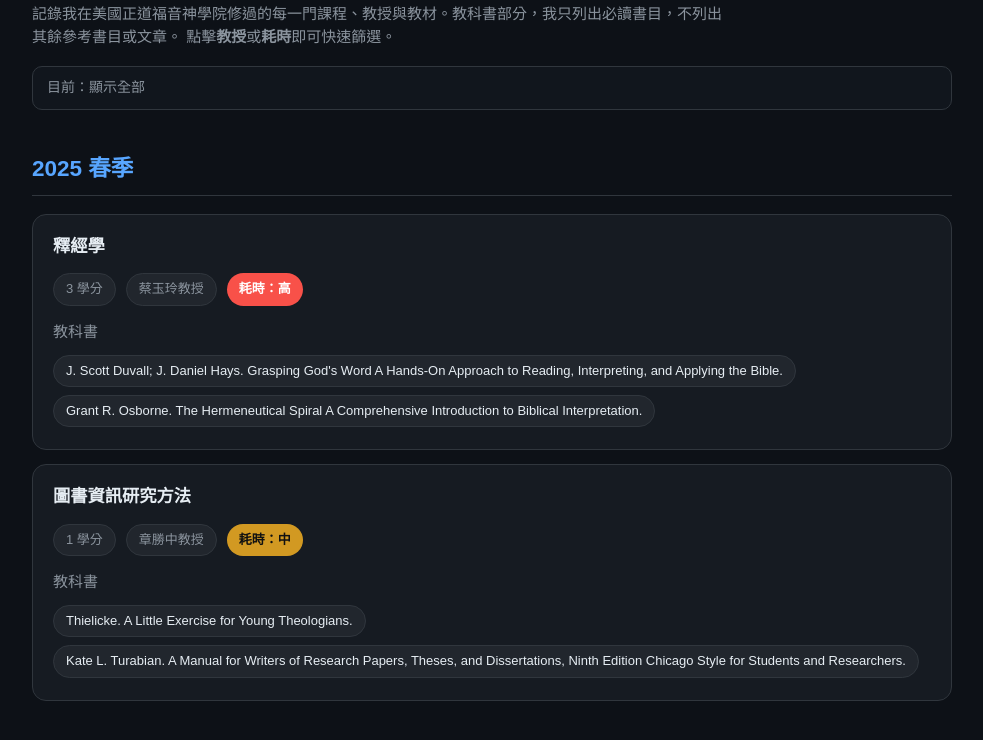
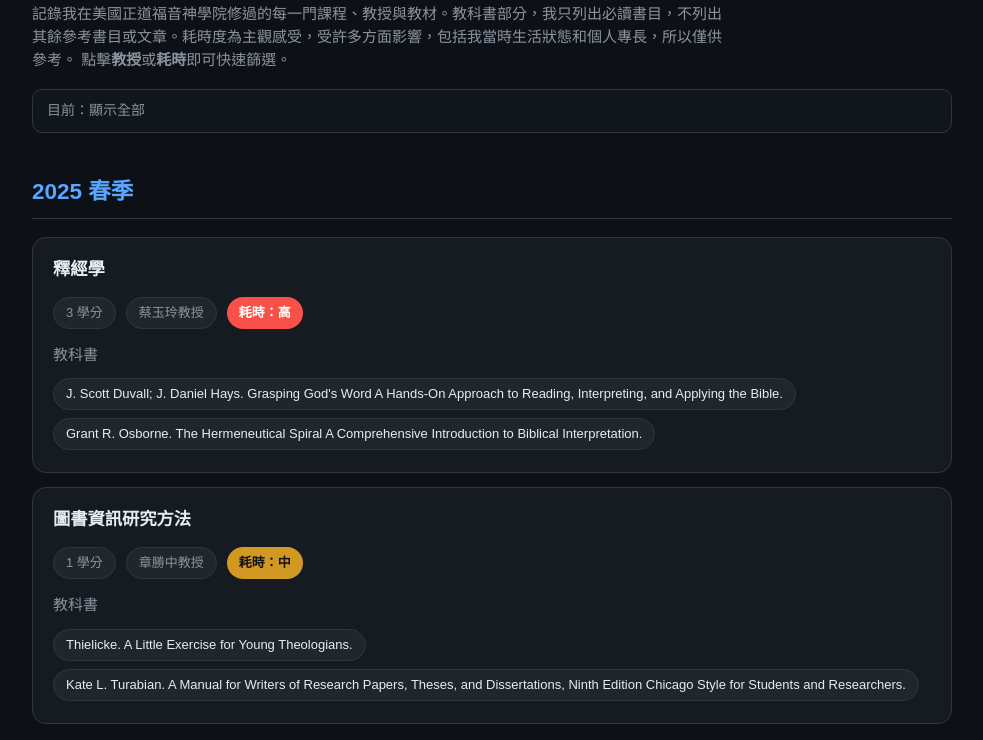
Before and after one commit to HsiangHoLin/HsiangHoLin.github.io, a plain HTML site: page index.html in a window 1280 px wide. Shown: the part 103-843 px from the top of the page, without its empty margins (148-1131 px from the left). Drawn offline with Linux system fonts and the light colour scheme.

Commit message:
Update index.html

```diff
--- a/index.html
+++ b/index.html
@@ -211,7 +211,7 @@ h1{
 <h1>📚 Brian 的美國正道福音神學院快樂學習之旅</h1>
 
 <p>
-記錄我在美國正道福音神學院修過的每一門課程、教授與教材。教科書部分，我只列出必讀書目，不列出其餘參考書目或文章。
+記錄我在美國正道福音神學院修過的每一門課程、教授與教材。教科書部分，我只列出必讀書目，不列出其餘參考書目或文章。耗時度為主觀感受，受許多方面影響，包括我當時生活狀態和個人專長，所以僅供參考。
 點擊<strong>教授</strong>或<strong>耗時</strong>即可快速篩選。
 </p>
 
```
